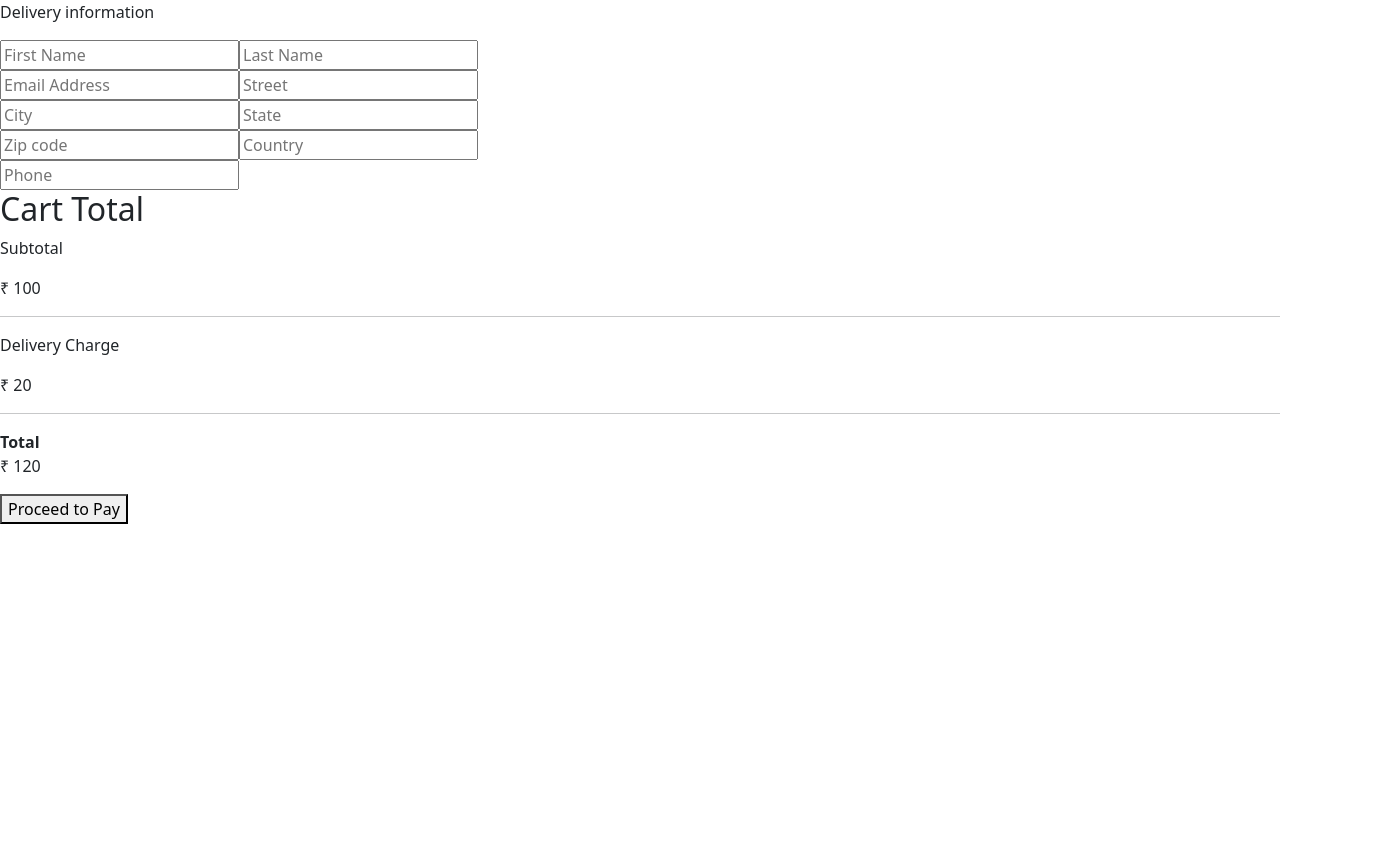
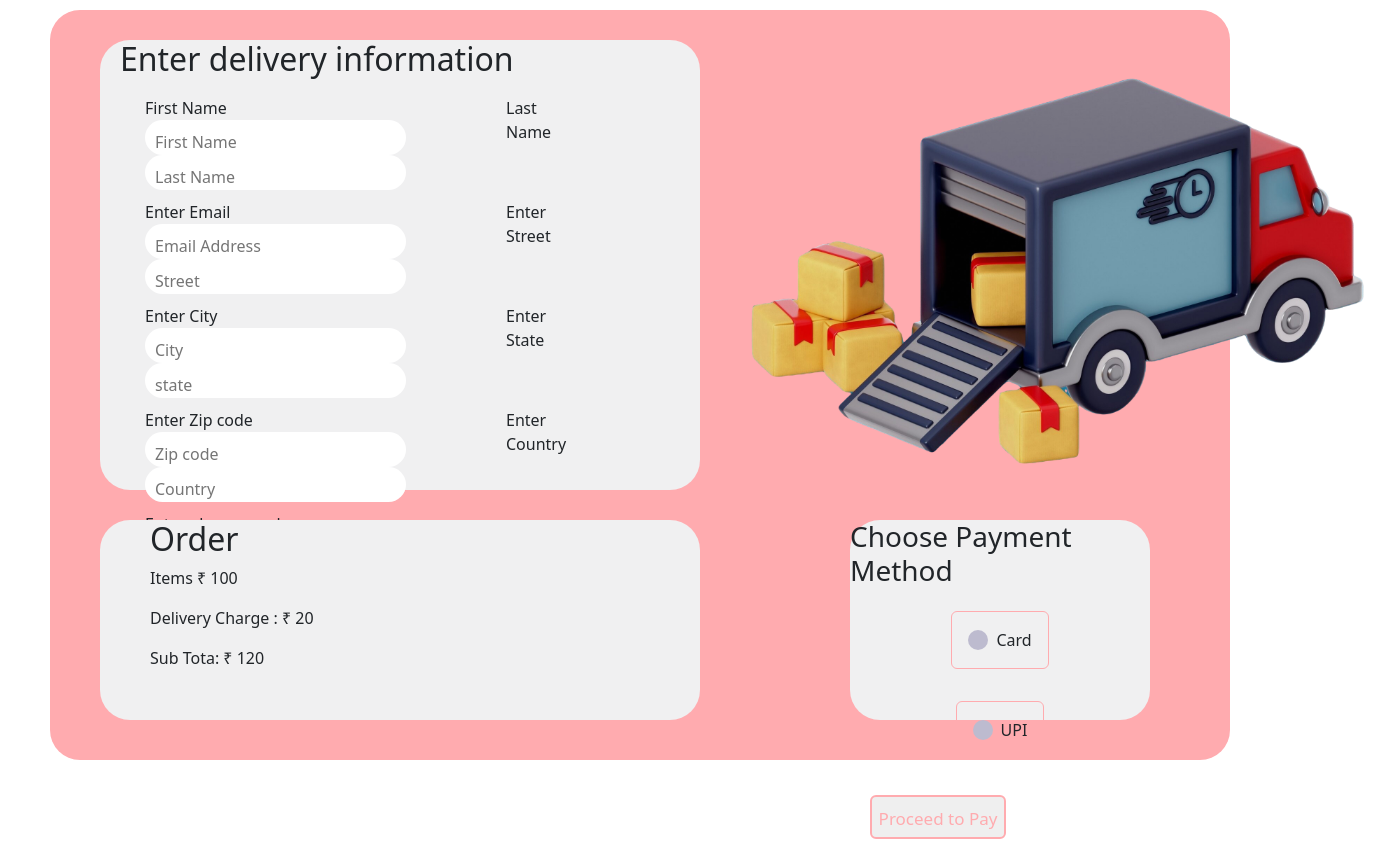
Before and after one commit to gitguy33/newrepo, a React (Create React App) app: page / in a window 1280 px wide. Shown: the whole page, 1400 px wide, since content can reach past the window. Before the commit the page ends 800 px from the top, so only its background shows below. Built offline with nearby package versions, Linux system fonts and the light colour scheme.

Commit message:
added css to order page

```diff
--- a/package.json
+++ b/package.json
@@ -8,6 +8,8 @@
     "react": "^19.0.0",
     "react-bootstrap": "^2.10.7",
     "react-dom": "^19.0.0",
+    "react-icons": "^5.4.0",
+    "react-router-dom": "^7.1.1",
     "react-scripts": "5.0.1",
     "web-vitals": "^4.2.4"
   },
--- a/src/App.js
+++ b/src/App.js
@@ -1,7 +1,7 @@
 import './App.css';
 import 'bootstrap/dist/css/bootstrap.min.css';
 import { BrowserRouter as Router, Routes, Route } from 'react-router-dom';
-import Order from './components/OrderPage';
+import Order from './components/orderpage';
 function App() {
   return (
     <div>
--- a/src/components/OrderPage.css
+++ b/src/components/OrderPage.css
@@ -27,3 +27,211 @@
     right: 10px;
     cursor: pointer;
     }
+
+.title{
+    margin-left: 20px;
+
+}
+
+
+
+.orderinput_label,.order_input{
+    display:block;
+    margin-left: 45px;
+    margin-right: 100px;
+    padding-top: 10px;
+    padding-right: 20px;
+
+}
+.cart-total{
+    margin-left: 50px;
+}
+.outer_border{
+    background-color: #ffabaf;
+    margin: 10px 50px 50px 50px;
+    border-radius: 30px;
+    position:relative ;
+    padding-top: 10px;
+    height: 750px;
+
+}
+.place-order-left{
+    background-color:#f0f0f1;
+    width: 600px;
+    height: 450px;
+    margin-top: 20px;
+    margin-left: 50px;
+    position: absolute;
+    border-radius: 30px;
+    box-shadow: thistle;
+
+}
+.order_price{
+    position: absolute;
+    margin-top: 500px;
+    background-color: #f0f0f1;
+    width: 600px;
+    height: 200px;
+    margin-left: 50px;
+    border-radius: 30px;
+
+
+}
+.truck_image{
+    position: absolute;
+    margin-left: 650px;
+    width: 700px;
+    height: 700px;
+    margin-top: -100px;
+}
+.order_input{
+    border: transparent;
+    border-radius: 20px;
+    padding-left: 10px;
+
+}
+.payment_main{
+    position: absolute;
+    margin-top: 500px;
+    background-color: #f0f0f1;
+    width: 300px;
+    height: 200px;
+    margin-left: 800px;
+    border-radius: 30px;
+}
+.proceed-button{
+    --color: #ffabaf;
+    font-family: inherit;
+    display: inline-block;
+    width: 8em;
+    height: 2.6em;
+    line-height: 2.5em;
+    margin: 20px;
+    position: relative;
+    cursor: pointer;
+    overflow: hidden;
+    border: 2px solid var(--color);
+    transition: color 0.5s;
+    z-index: 1;
+    font-size: 17px;
+    border-radius: 6px;
+    font-weight: 500;
+    color: var(--color);
+  }
+
+  .proceed-button:before {
+    content: "";
+    position: absolute;
+    z-index: -1;
+    background: var(--color);
+    height: 150px;
+    width: 200px;
+    border-radius: 50%;
+  }
+
+  .proceed-button:hover {
+    color: #fff;
+  }
+
+  .proceed-button:before {
+    top: 100%;
+    left: 100%;
+    transition: all 0.7s;
+  }
+
+  .proceed-button:hover:before {
+    top: -30px;
+    left: -30px;
+  }
+
+  .proceed-button:active:before {
+    background: #ffabaf;
+    transition: background 0s;
+  }
+  /* From Uiverse.io by escannord */
+.radio-input input {
+    display: none;
+  }
+
+  .radio-input label {
+    --border-color: #ffabaf;
+
+    border: 1px solid var(--border-color);
+    border-radius: 6px;
+    min-width: 5rem;
+    margin: 1rem;
+    padding: 1rem;
+    display: flex;
+    justify-content: space-between;
+    position: relative;
+    align-items: center;
+  }
+
+  .radio-input input:checked + label {
+    --border-color: #ffabaf;
+    border-color: var(--border-color);
+    border-width: 2px;
+  }
+  .radio-input label:hover {
+    --border-color: #ffabaf;
+    border-color: var(--border-color);
+  }
+
+  .radio-input {
+    display: flex;
+    justify-content: space-between;
+    align-items: center;
+    flex-direction: column;
+  }
+
+  .circle {
+    display: inline-block;
+    width: 20px;
+    height: 20px;
+    border-radius: 50%;
+    background-color: rgb(189, 187, 207);
+    margin-right: 0.5rem;
+    position: relative;
+  }
+
+  .radio-input input:checked + label span.circle::before {
+    content: "";
+    display: inline;
+    position: absolute;
+    top: 50%;
+    left: 50%;
+    transform: translate(-50%, -50%);
+    background-color: #ffabaf;
+    width: 15px;
+    height: 15px;
+    border-radius: 50%;
+  }
+  .text {
+    display: flex;
+    align-items: center;
+  }
+
+  .price {
+    display: flex;
+    flex-direction: column;
+    text-align: right;
+    font-weight: bold;
+  }
+
+  .small {
+    font-size: 10px;
+    color: rgb(136, 138, 139);
+    font-weight: 100;
+  }
+
+  .info {
+    position: absolute;
+    display: inline-block;
+    font-size: 11px;
+    background-color: rgb(31, 236, 123);
+    border-radius: 20px;
+    padding: 1px 9px;
+    top: 0;
+    transform: translateY(-50%);
+    right: 5px;
+  }
--- a/src/components/orderpage.jsx
+++ b/src/components/orderpage.jsx
@@ -1,5 +1,6 @@
 import React, { useState } from 'react';
 import './OrderPage.css';
+import truck from './images/freepik__background__47830.png'
 
 const Order = () => {
     const [showModal, setShowModal] = useState(false);
@@ -13,47 +14,91 @@ const Order = () => {
     };
 
     return (
-        <div>
+    <div>
+        <div className='outer_border'>
             <form>
                 <div className="place-order-left">
-                    <p className="title">Delivery information</p>
-                    <div className="multi-fields">
-                        <input type="text" placeholder='First Name'/>
-                        <input type="text" placeholder='Last Name'/>
+                    <h2 className="title">Enter delivery information</h2>
+                    <div className='order_outer'>
+                    <div className="order_fields1" style={{float:"left",margin_right:"20px"}}>
+                        <label className='orderinput_label'> First Name</label>
+                        <input className='order_input' type="text" placeholder='First Name'/>
                     </div>
-                    <input type="email" placeholder='Email Address' />
-                    <input type="text" placeholder='Street' />
-                    <div className="multi-fields">
-                        <input type="text" placeholder='City'/>
-                        <input type="text" placeholder='State'/>
+                    <div style={{float:"inherit"}}>
+                        <label className='orderinput_label'>Last Name</label>
+                        <input className='order_input' type="text" placeholder='Last Name'/>
                     </div>
-                    <div className="multi-fields">
-                        <input type="text" placeholder='Zip code'/>
-                        <input type="text" placeholder='Country'/>
+                    <div className="order_fields2" style={{float:"left",margin_right:"20px"}}>
+                        <label className='orderinput_label'> Enter Email</label>
+                        <input className='order_input' type="email" placeholder='Email Address'/>
                     </div>
-                    <input type="text" placeholder='Phone' />
+                    <div style={{float:"inherit"}}>
+                        <label className='orderinput_label'>Enter Street</label>
+                        <input className='order_input' type="text" placeholder='Street'/>
+                    </div>
+                    <div className="order_fields3" style={{float:"left",margin_right:"20px"}}>
+                        <label className='orderinput_label'> Enter City</label>
+                        <input className='order_input' type="text" placeholder='City' />
+                    </div>
+                    <div style={{float:"t"}}>
+                        <label className='orderinput_label'>Enter State</label>
+                        <input className='order_input' type="text" placeholder='state'/>
+                    </div>
+                    <div className="order_fields4" style={{float:"left",margin_right:"20px"}}>
+                        <label className='orderinput_label'> Enter Zip code</label>
+                        <input className='order_input' type="text" placeholder='Zip code'/>
+                    </div>
+                    <div style={{float:"inherit"}}>
+                        <label className='orderinput_label'>Enter Country</label>
+                        <input className='order_input' type="text" placeholder='Country'/>
+                    </div>
+                    <div className="order_fields5" style={{float:"left",margin_right:"20px"}}>
+                        <label className='orderinput_label'> Enter phone number</label>
+                        <input className='order_input' type="text" placeholder='Phone number'/>
+                    </div>
+                    </div>
                 </div>
-                <div className="place-order-right">
+                <div className="order_price">
                     <div className="cart-total">
-                        <h2>Cart Total</h2>
+                        <h2>Order</h2>
                         <div>
                             <div className="cart-total-details">
-                                <p>Subtotal</p>
-                                <p>₹ 100</p>
+                                <p>Items                     ₹ 100</p>
                             </div>
-                            <hr/>
                             <div className="cart-total-details">
-                                <p>Delivery Charge</p>
-                                <p>₹ 20</p>
+                                <p>Delivery Charge : ₹ 20</p>
                             </div>
-                            <hr/>
                             <div className="cart-total-details">
-                                <b>Total</b>
-                                <p>₹ 120</p>
+                                <p>Sub Tota: ₹ 120</p>
                             </div>
                         </div>
-                        <button type="button" className="proceed-button" onClick={handleProceedToPay}>Proceed to Pay</button>
                     </div>
+                </div>
+                <div className='payment_main'>
+                <h3>Choose Payment Method</h3>
+
+                <div className="radio-input" style={{float:"inherit"}}>
+                <input value="value-1" name="value-radio" id="value-1" type="radio" />
+                <label htmlFor="value-1">
+                <div className="text">
+                <span className="circle"></span>
+                 Card
+                </div>
+                <div className="price">
+                </div>
+                </label>
+                <input value="value-2" name="value-radio" id="value-2" type="radio" />
+                <label htmlFor="value-2">
+                <div className="text">
+                <span className="circle"></span>
+                UPI
+                </div>
+                <div className="price">
+                </div>
+            </label>
+            </div>
+
+                <button type="button" className="proceed-button" onClick={handleProceedToPay}>Proceed to Pay</button>
                 </div>
             </form>
 
@@ -69,6 +114,8 @@ const Order = () => {
                     </div>
                 </div>
             )}
+            <img src={truck}  className='truck_image' alt='#'/>
+            </div>
         </div>
     );
 };
```
Also changed, not shown: src/components/images/freepik__background__47830.png (added), 1 other file (tests, documents, lock files or other folders).
